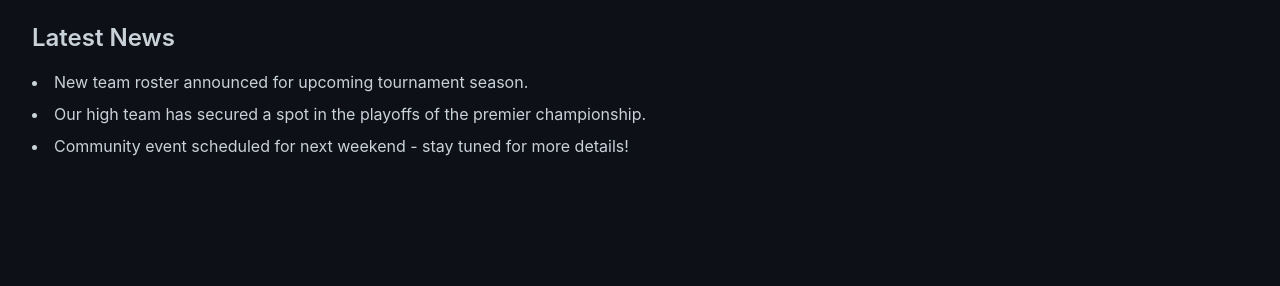
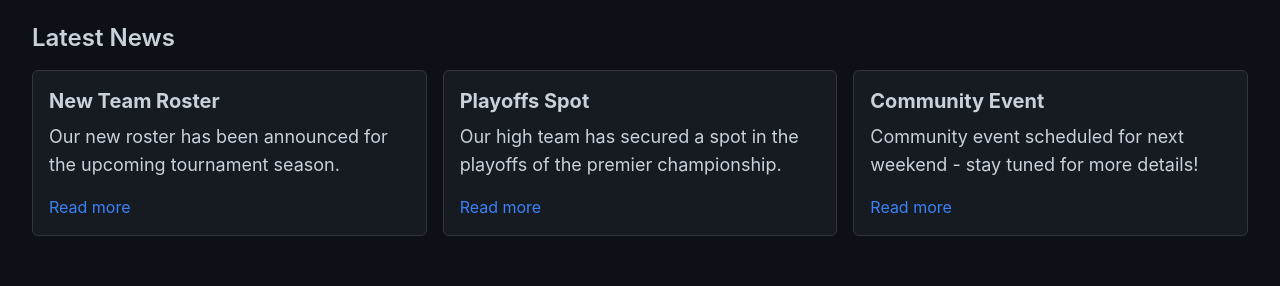
Before and after one commit to CyZeTLC/lg-esports, a React (Vite) app: page / in a window 1280 px wide. Shown: the part 459-745 px from the top of the page. Built offline with nearby package versions, Linux system fonts and the light colour scheme.

Commit message:
added NewBox.tsx component

```diff
--- /dev/null
+++ b/src/components/NewsBox.tsx
@@ -0,0 +1,11 @@
+function NewsBox({ title, description, url }: { title: string; description: string; url: string }) {
+    return (
+        <div className="bg-gh-card border border-gh-border p-4 rounded-md hover:border-vlr-red transition-all cursor-pointer group hover:shadow-[0_0_15px_rgba(255,70,85,0.1)]">
+            <h3 className="text-xl font-bold mb-2">{title}</h3>
+            <p className="text-lg mb-4">{description}</p>
+            <a href={url} className="text-blue-500 hover:underline">Read more</a>
+        </div>
+    );
+}
+
+export default NewsBox;
--- a/src/pages/HomePage.tsx
+++ b/src/pages/HomePage.tsx
@@ -1,5 +1,6 @@
 import { Header } from '../components/Header';
 import { Footer } from '../components/Footer';
+import NewsBox from '../components/NewsBox';
 
 function HomePage() {
     return (
@@ -14,11 +15,11 @@ function HomePage() {
 
                 <section id="news" className="mb-8">
                     <h2 className="text-2xl font-semibold mb-4">Latest News</h2>
-                    <ul className="list-disc list-inside">
-                        <li className="mb-2">New team roster announced for upcoming tournament season.</li>
-                        <li className="mb-2">Our high team has secured a spot in the playoffs of the premier championship.</li>
-                        <li className="mb-2">Community event scheduled for next weekend - stay tuned for more details!</li>
-                    </ul>
+                    <div className="grid md:grid-cols-3 gap-4">
+                        <NewsBox title="New Team Roster" description="Our new roster has been announced for the upcoming tournament season." url="/news/new-roster" />
+                        <NewsBox title="Playoffs Spot" description="Our high team has secured a spot in the playoffs of the premier championship." url="/news/playoffs-spot" />
+                        <NewsBox title="Community Event" description="Community event scheduled for next weekend - stay tuned for more details!" url="/news/community-event" />
+                    </div>
                 </section>
             </main>
 
```
